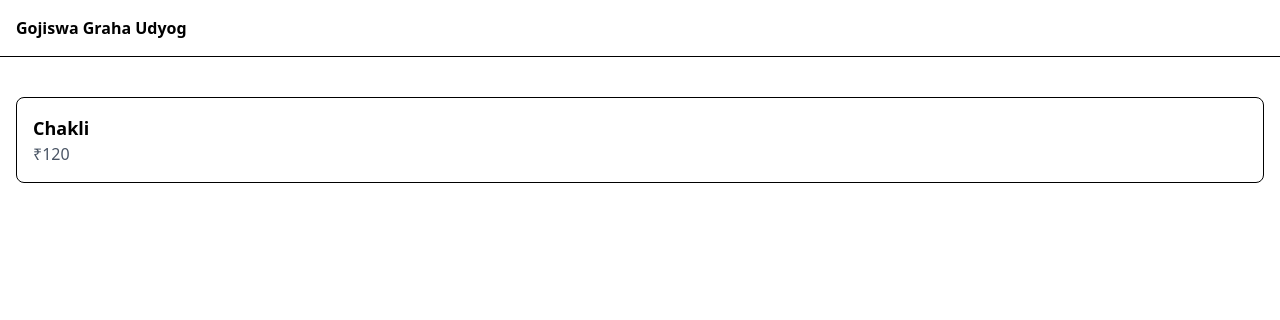
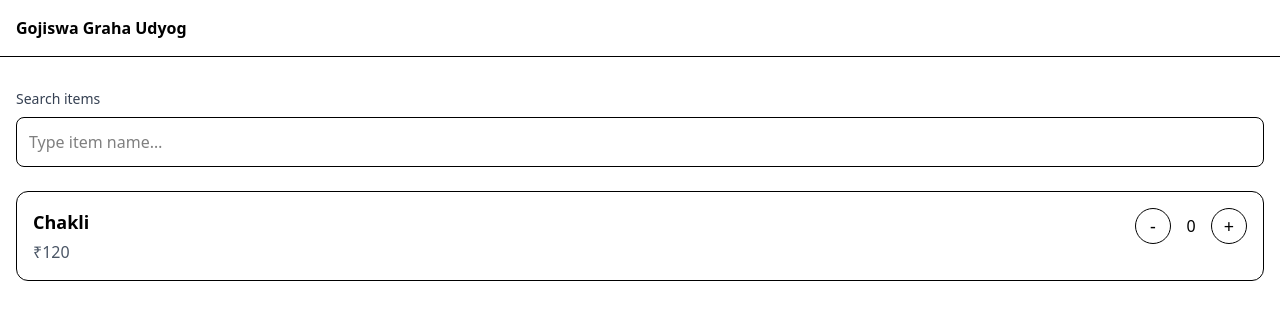
Before and after one commit to tejalj06/Gojiswa-graha-udyog, a Next.js app in the folder frontend/: page / in a window 1280 px wide. Shown: the top 320 px of the page. Built offline with nearby package versions, Linux system fonts and the light colour scheme.

Commit message:
Add quantity state to product card and add search bar UI component

```diff
--- a/frontend/app/page.tsx
+++ b/frontend/app/page.tsx
@@ -1,11 +1,17 @@
+"use client";
+
+import { useState } from "react";
 import ProductCard from "../components/ProductCard";
+import SearchBar from "../components/SearchBar";
 
 export default function HomePage() {
+  const [search, setSearch] = useState("");
   return (
     <main className="p-4">
-     <div className="mt-6">
-      <ProductCard name="Chakli" price={120} />
-     </div>
+      <SearchBar value={search} onChange={setSearch} />
+      <div className="mt-6">
+        <ProductCard name="Chakli" price={120} />
+      </div>
     </main>
   );
 }
--- a/frontend/components/ProductCard.tsx
+++ b/frontend/components/ProductCard.tsx
@@ -1,13 +1,48 @@
+"use client";
+
+import { useState } from "react";
+
 type ProductCardProps = {
-    name: string;
-    price: number;
+  name: string;
+  price: number;
 };
 
-export default function ProductCard({ name, price } : ProductCardProps){
-    return (
-        <div className="border rounded-lg p-4">
-            <h2 className="text-lg font-semibold">{name}</h2>
-            <p className="text-gray-600">₹{price}</p>
+export default function ProductCard({ name, price }: ProductCardProps) {
+  const [quantity, setQuantity] = useState(0);
+
+  const increaseQuantity = () => setQuantity((prev) => prev + 1);
+
+  const decreaseQuantity = () => setQuantity((prev) => Math.max(prev - 1, 0));
+
+  return (
+    <div className="border rounded-xl p-4">
+      <div className="flex items-start justify-between gap-4">
+        <div>
+          <h2 className="text-lg font-semibold">{name}</h2>
+          <p className="mt-1 text-gray-600">₹{price}</p>
         </div>
-    )
+
+        <div className="flex items-center gap-2">
+          <button
+            type="button"
+            onClick={decreaseQuantity}
+            className="h-9 w-9 rounded-full border text-lg leading-none"
+            aria-label="Decrease quantity"
+          >
+            -
+          </button>
+
+          <span className="w-6 text-center">{quantity}</span>
+          <button
+            type="button"
+            onClick={increaseQuantity}
+            className="h-9 w-9 rounded-full border text-lg leading-none"
+            aria-label="Increase quantity"
+          >
+            +
+          </button>
+        </div>
+      </div>
+    </div>
+  );
 }
--- /dev/null
+++ b/frontend/components/SearchBar.tsx
@@ -0,0 +1,23 @@
+"use client";
+
+type SearchBarProps = {
+  value: string;
+  onChange: (value: string) => void;
+};
+
+export default function SearchBar({ value, onChange }: SearchBarProps) {
+  return (
+    <div className="mt-4">
+      <label className="block text-sm font-medium text-gray-700">
+        Search items
+      </label>
+
+      <input
+        value={value}
+        onChange={(e) => onChange(e.target.value)}
+        placeholder="Type item name…"
+        className="mt-2 w-full rounded-lg border p-3 outline-none focus:ring-2 focus:ring-black"
+      />
+    </div>
+  );
+}
```
